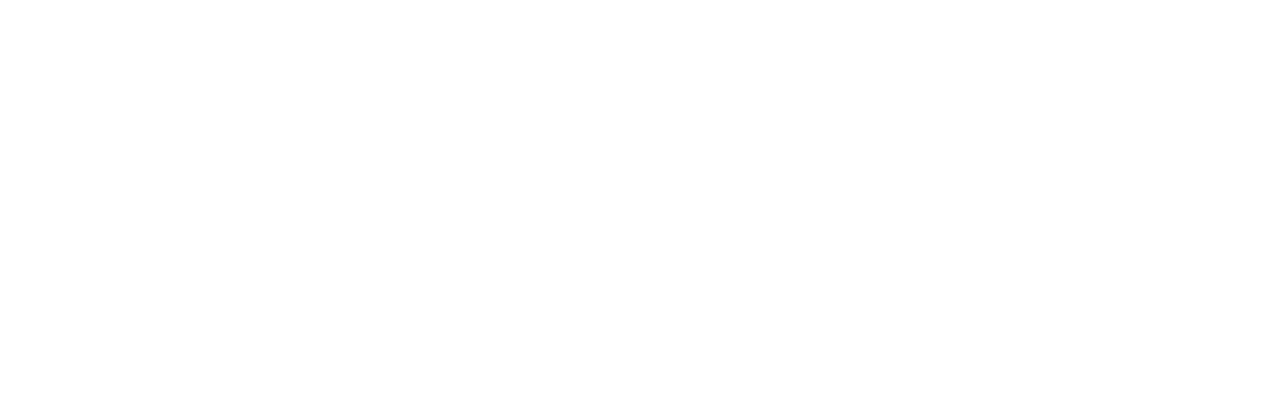
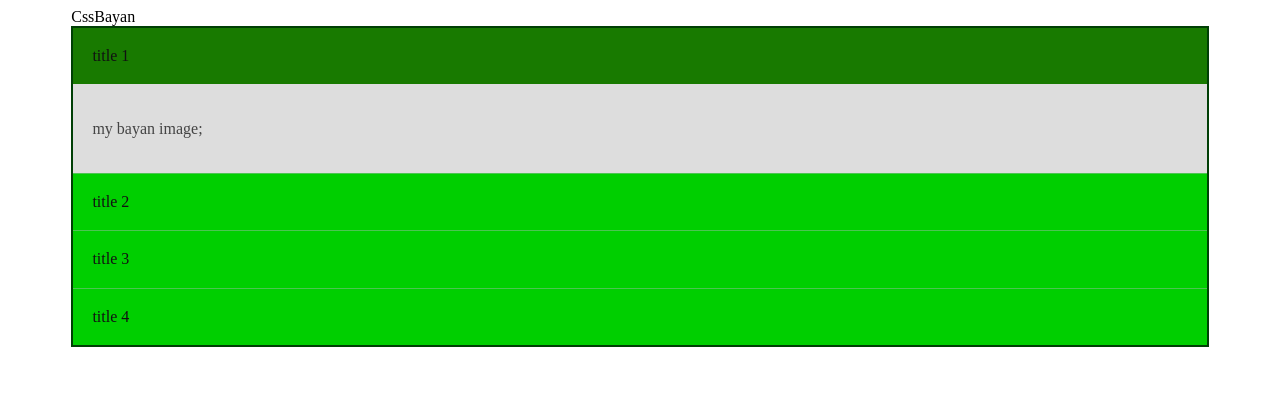
Before and after one commit to kelzerock/cssBayan, a plain HTML site: page cssByan/index.html in a window 1280 px wide. Drawn offline with Linux system fonts and the light colour scheme.

Commit message:
feat: complete basic structure of app (Mon, Mar 13, 2023 12:47:18 AM)

```diff
--- a/cssByan/index.html
+++ b/cssByan/index.html
@@ -1,12 +1,58 @@
 <!DOCTYPE html>
 <html lang="en">
+
 <head>
   <meta charset="UTF-8">
   <meta http-equiv="X-UA-Compatible" content="IE=edge">
   <meta name="viewport" content="width=device-width, initial-scale=1.0">
+  <link rel="stylesheet" href="style.css">
   <title>Document</title>
 </head>
+
 <body>
+  <div class="wrapper">
+    <header>CssBayan</header>
+    <div class="container">
+      <ul class="accordion">
+        <li class="accordion_item">
+            <input type="radio" class="accordion_toggle" name="accordion-01" id="toggle-01" checked hidden>
+            <label class="accordion_trigger" for="toggle-01">title 1</label>
+            <div class="accordion_target">
+                <p>
+                    my bayan image;
+                </p>
+            </div>
+        </li>
+        <li class="accordion_item">
+            <input type="radio" class="accordion_toggle" name="accordion-01" id="toggle-02" hidden>
+            <label class="accordion_trigger" for="toggle-02">title 2</label>
+            <div class="accordion_target">
+                <p>
+                    my bayan image;
+                </p>
+            </div>
+        </li>
+        <li class="accordion_item">
+            <input type="radio" class="accordion_toggle" name="accordion-01" id="toggle-03" hidden>
+            <label class="accordion_trigger" for="toggle-03">title 3</label>
+            <div class="accordion_target">
+                <p>
+                    my bayan image;
+                </p>
+            </div>
+        </li>
+        <li class="accordion_item">
+            <input type="radio" class="accordion_toggle" name="accordion-01" id="toggle-04" hidden>
+            <label class="accordion_trigger" for="toggle-04">title 4</label>
+            <div class="accordion_target">
+                <p>
+                    my bayan image;
+                </p>
+            </div>
+        </li>
+    </ul>
+    </div>
+  </div>
+</body>
 
-</body>
 </html>
--- /dev/null
+++ b/cssByan/style.css
@@ -0,0 +1,100 @@
+.wrapper {
+  width: 90%;
+  margin: 0 auto;
+}
+.accordion {
+  margin: 0;
+  margin-bottom: 1.5rem;
+  padding: 0;
+  list-style: none;
+  border: solid rgb(0, 63, 5) 2px;
+}
+.accordion_item {
+  border-bottom: 1px solid #4cc552;
+}
+.accordion_item:last-of-type {
+  border-bottom: none;
+}
+.accordion_trigger {
+  display: block;
+  background-color: #00cf00;
+  color: #111;
+  font-weight: normal;
+  cursor: pointer;
+  padding: 1.2em;
+  z-index: 2;
+}
+.accordion:hover .accordion_trigger{
+  color: #ddd;
+  font-weight: 600;
+}
+.accordion_toggle:checked~.accordion_trigger {
+  background-color: #187a00;
+}
+.accordion_toggle {
+  position: absolute;
+  display: none;
+  margin: 0;
+}
+.accordion_target {
+  border: 0;
+  clip: rect(0 0 0 0);
+  height: 1px;
+  margin: -1px;
+  overflow: hidden;
+  padding: 0;
+  position: absolute;
+  width: 1px;
+  background-color: #ddd;
+  color: #444;
+  z-index: 1;
+}
+.accordion_toggle:checked~.accordion_target,
+.accordion_toggle:hover~.accordion_target {
+  position: static;
+  overflow: visible;
+  clip: auto;
+  margin: auto;
+  padding: 1.2rem;
+  width: auto;
+  height: auto;
+  -webkit-animation: flyMessage ease-in 0.5s;
+  -moz-animation: flyMessage ease-in 0.5s;
+  animation: flyMessage ease-in 0.5s;
+}
+
+@-moz-keyframes flyMessage {
+  from {
+    opacity: 0;
+    transform: scale(0);
+  }
+
+  to {
+    opacity: 1;
+    transform: scale(1)
+  }
+}
+
+@-webkit-keyframes flyMessage {
+  from {
+    opacity: 0;
+    transform: scale(0);
+  }
+
+  to {
+    opacity: 1;
+    transform: scale(1)
+  }
+}
+
+@keyframes flyMessage {
+  from {
+    opacity: 0;
+    transform: scale(0);
+  }
+
+  to {
+    opacity: 1;
+    transform: scale(1)
+  }
+}
```
